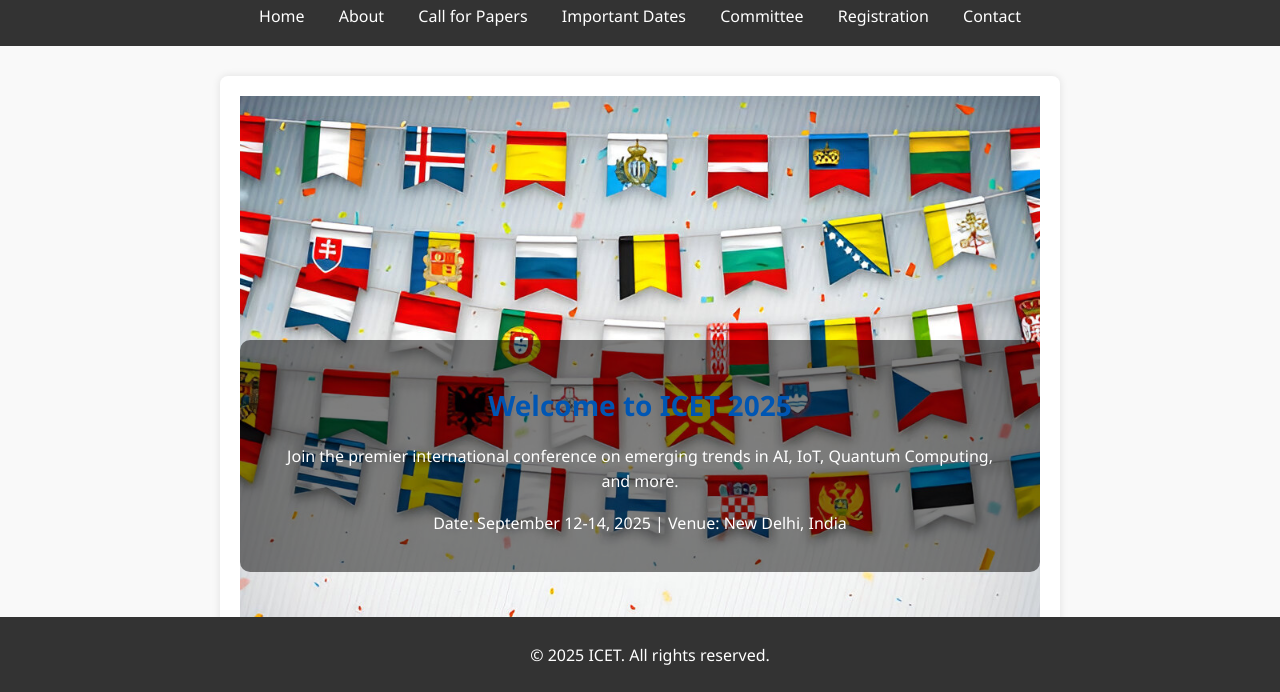
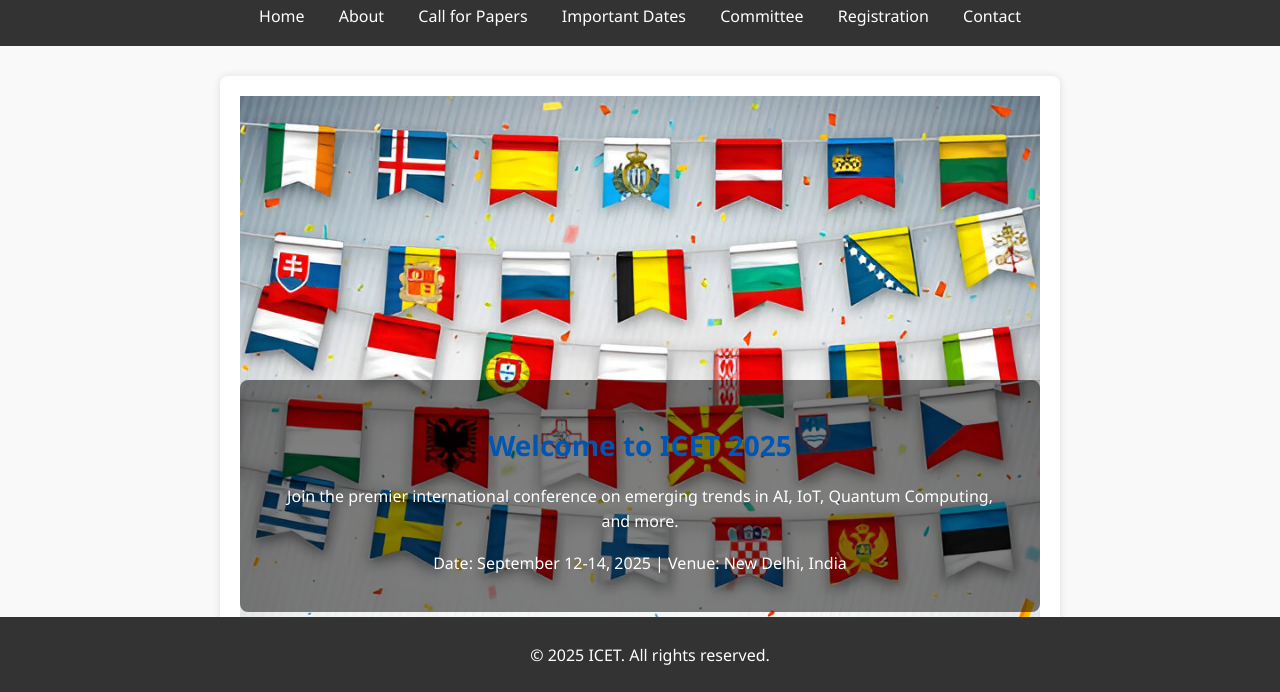
Before and after one commit to drttm15/conference-website, a plain HTML site: page index.html in a window 1280 px wide. Shown: the part 106-798 px from the top of the page. Drawn offline with Linux system fonts and the light colour scheme.

Commit message:
Update style.css

```diff
--- a/style.css
+++ b/style.css
@@ -52,20 +52,19 @@ footer {
 
 .hero-image {
     background-image: url('home-banner.jpg');
-    height: 90vh; /* almost full screen */
+    height: 100vh; /* full viewport height */
+    width: 100%;
     background-position: center;
     background-repeat: no-repeat;
-    background-size: cover;
-    position: relative;
+    background-size: cover; /* ensures it fills and crops if needed */
     display: flex;
     align-items: center;
     justify-content: center;
 }
-
 .hero-text {
-    background: rgba(0, 0, 0, 0.5); /* semi-transparent overlay */
-    color: white;
+    background: rgba(0, 0, 0, 0.5); /* semi-transparent dark overlay */
+    color: #fff;
     padding: 20px 40px;
     text-align: center;
-    border-radius: 10px;
+    border-radius: 8px;
 }
```
